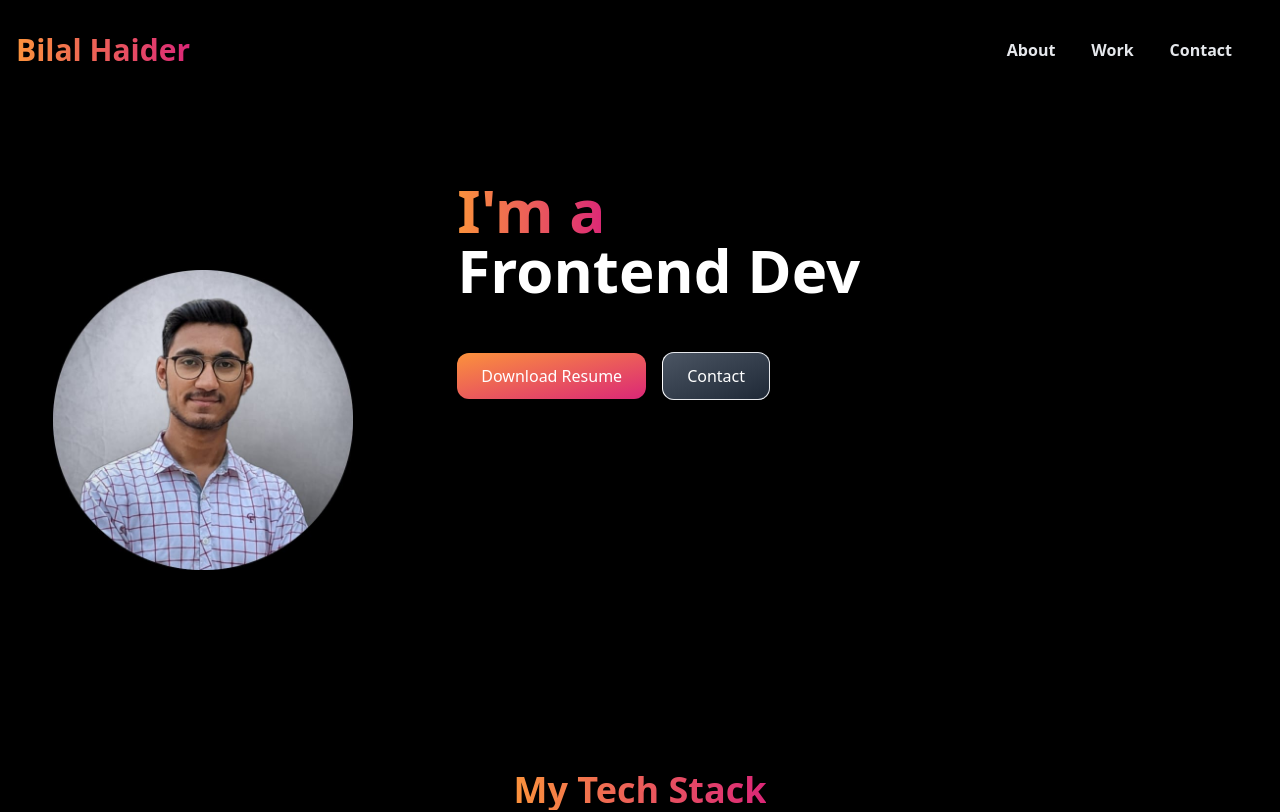
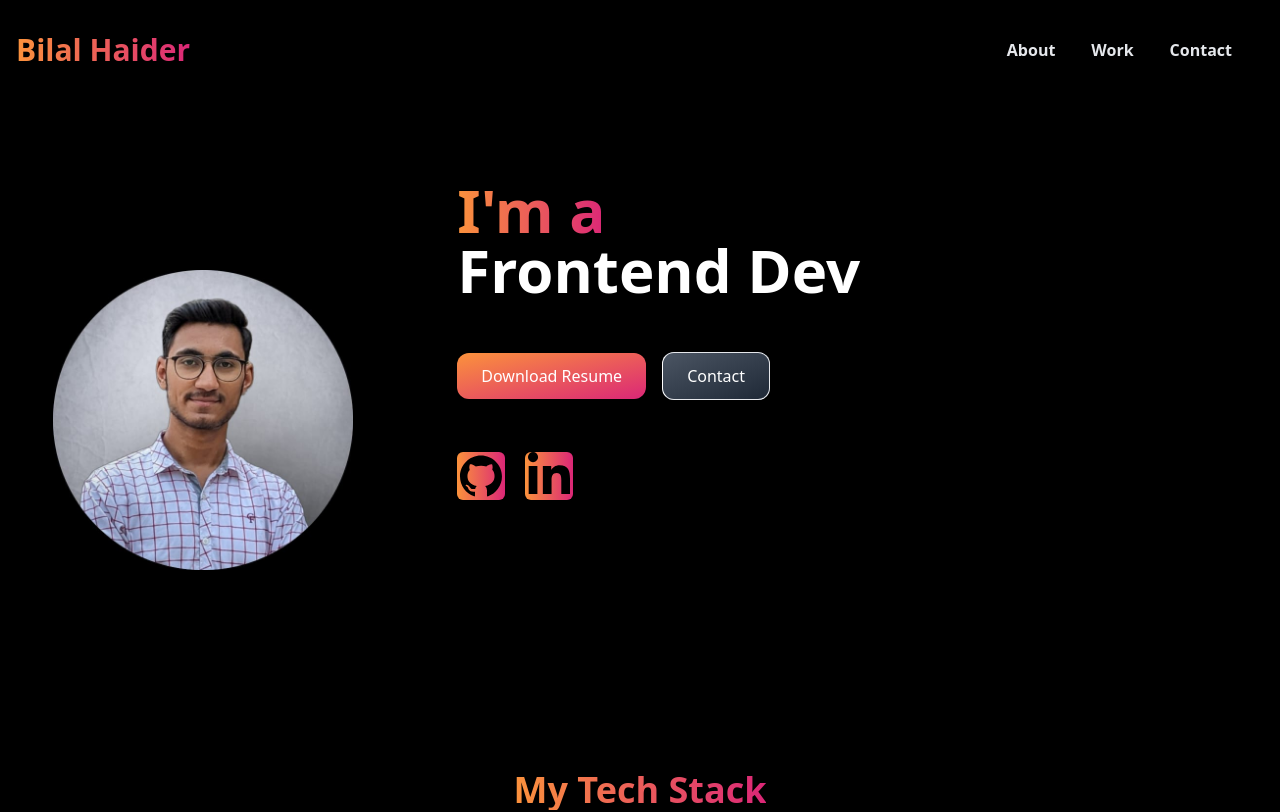
Before and after one commit to BilalHaider20/Portfolio-website, a React (Vite) app: page / in a window 1280 px wide. Shown: the top 812 px of the page. Built offline with nearby package versions, Linux system fonts and the light colour scheme.

Commit message:
modified

```diff
--- a/src/components/Hero.jsx
+++ b/src/components/Hero.jsx
@@ -32,7 +32,24 @@ function Hero() {
                  border-[1.5px] border-l-white
                  px-6 py-3 mr-4'>Contact</a>
               </div>
+              <ul className="flex text-5xl w-[50%] gap-5 justify-start   ">
+            <li className="bg-primary-color rounded-md">
+              <a href="https://github.com/BilalHaider20" target="_blank" rel="noreferrer" >
+                <svg stroke="currentColor" fill="currentColor" stroke-width="0" viewBox="0 0 1024 1024" height="1em" width="1em" xmlns="http://www.w3.org/2000/svg">
+                  <path d="M511.6 76.3C264.3 76.2 64 276.4 64 523.5 64 718.9 189.3 885 363.8 946c23.5 5.9 19.9-10.8 19.9-22.2v-77.5c-135.7 15.9-141.2-73.9-150.3-88.9C215 726 171.5 718 184.5 703c30.9-15.9 62.4 4 98.9 57.9 26.4 39.1 77.9 32.5 104 26 5.7-23.5 17.9-44.5 34.7-60.8-140.6-25.2-199.2-111-199.2-213 0-49.5 16.3-95 48.3-131.7-20.4-60.5 1.9-112.3 4.9-120 58.1-5.2 118.5 41.6 123.2 45.3 33-8.9 70.7-13.6 112.9-13.6 42.4 0 80.2 4.9 113.5 13.9 11.3-8.6 67.3-48.8 121.3-43.9 2.9 7.7 24.7 58.3 5.5 118 32.4 36.8 48.9 82.7 48.9 132.3 0 102.2-59 188.1-200 212.9a127.5 127.5 0 0 1 38.1 91v112.5c.8 9 0 17.9 15 17.9 177.1-59.7 304.6-227 304.6-424.1 0-247.2-200.4-447.3-447.5-447.3z">
+                  </path>
+                </svg>
+              </a>
+            </li>
+            <li className=" bg-primary-color rounded-md">
+              <a href="https://www.linkedin.com/in/thebilalhaider" target="_blank" rel="noreferrer" >
+                <svg stroke="currentColor" fill="currentColor" stroke-width="0" viewBox="0 0 448 512" height="1em" width="1em" xmlns="http://www.w3.org/2000/svg">
+                <path d="M100.28 448H7.4V148.9h92.88zM53.79 108.1C24.09 108.1 0 83.5 0 53.8a53.79 53.79 0 0 1 107.58 0c0 29.7-24.1 54.3-53.79 54.3zM447.9 448h-92.68V302.4c0-34.7-.7-79.2-48.29-79.2-48.29 0-55.69 37.7-55.69 76.7V448h-92.78V148.9h89.08v40.8h1.3c12.4-23.5 42.69-48.3 87.88-48.3 94 0 111.28 61.9 111.28 142.3V448z"></path></svg></a>
+            </li>
 
+
+
+        </ul>
           </div>
     </div>
   )
```
